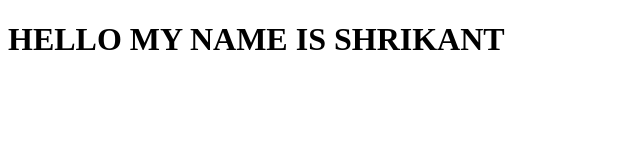
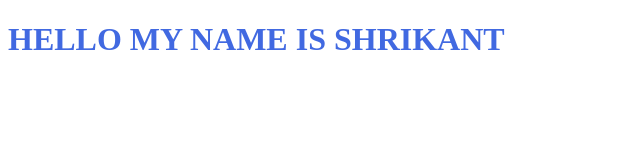
Before and after one commit to shree887/Shrikant_webtech, a plain HTML site: page index.html in a window 1280 px wide. Shown: the whole page, without its empty margins (0-640 px from the left). Drawn offline with Linux system fonts and the light colour scheme.

Commit message:
Update index.html

```diff
--- a/index.html
+++ b/index.html
@@ -6,6 +6,6 @@
     <title>MY FIRST WEB PAGE HOSTED</title>
 </head>
 <body>
-<h1>HELLO MY NAME IS SHRIKANT</h1>
+<h1 style="color: royalblue;">HELLO MY NAME IS SHRIKANT</h1>
 </body>
 </html>
```
